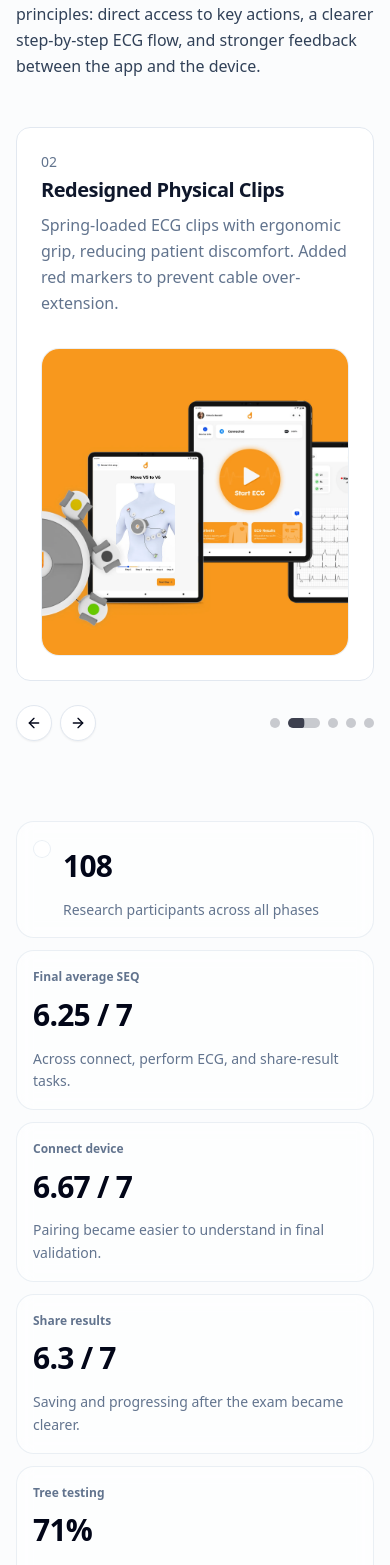
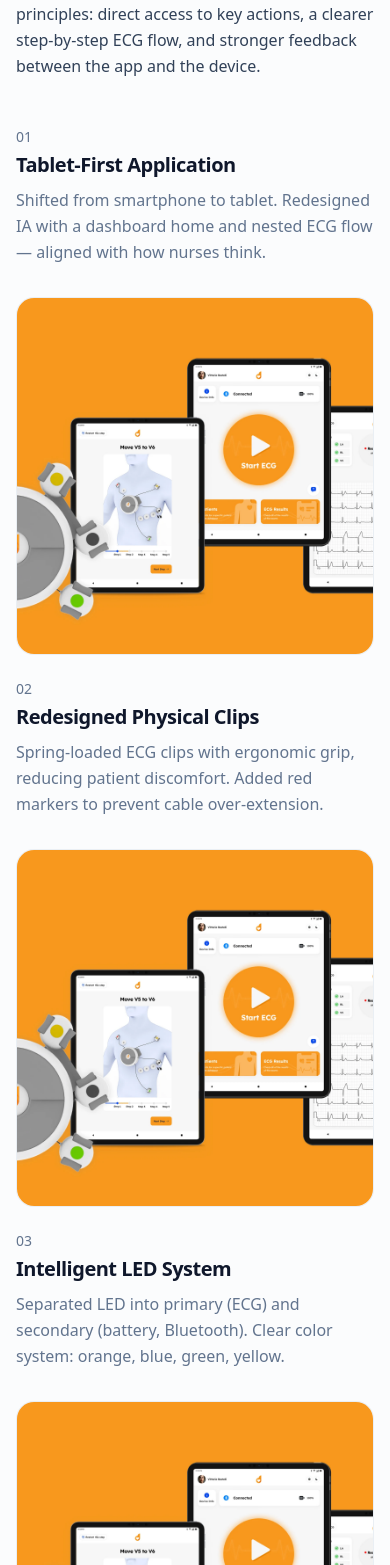
Before and after one commit to shkyb/shkyb.github.io, a React (Vite) app: page /projects/d-heart in a window 390 px wide. Shown: the part 3743-5308 px from the top of the page. Built offline with nearby package versions, Linux system fonts and the light colour scheme.

Commit message:
added static processstep for mobile view [d-heart soloution]

```diff
--- a/src/case-studies/d-heart/index.jsx
+++ b/src/case-studies/d-heart/index.jsx
@@ -37,25 +37,22 @@ import {
 
 const topMetrics = [
   {
-    icon: "asd",
-    value: "108",
-    note: "Research participants across all phases",
-  },
-  {
     label: "Final average SEQ",
     value: "6.25 / 7",
+    delta:"⬆️",
     note: "Across connect, perform ECG, and share-result tasks.",
   },
   {
-    label: "Connect device",
-    value: "6.67 / 7",
-    note: "Pairing became easier to understand in final validation.",
+    label: "Participants",
+    value: "5 x🧑‍⚕️",
+    // delta:"🧑‍⚕️",
+    note: "Nurses tested in real nursing home setting.",
   },
-  {
-    label: "Share results",
-    value: "6.3 / 7",
-    note: "Saving and progressing after the exam became clearer.",
-  },
+  // {
+  //   label: "Share results",
+  //   value: "6.3 / 7",
+  //   note: "Saving and progressing after the exam became clearer.",
+  // },
   {
     label: "Tree testing",
     value: "71%",
@@ -85,6 +82,65 @@ const researchInsights = [
       "Power, Bluetooth, charging, battery, and ECG states were all routed through a single feedback channel.",
   },
 ]
+
+const solutions = [
+  {
+    step: "01",
+    title: "Tablet-First Application",
+    description:
+      "Shifted from smartphone to tablet. Redesigned IA with a dashboard home and nested ECG flow — aligned with how nurses think.",
+    figure: {
+      src: cover,
+      alt: "Screen 1",
+      aspect: "aspect-square",
+    },
+  },
+  {
+    step: "02",
+    title: "Redesigned Physical Clips",
+    description:
+      "Spring-loaded ECG clips with ergonomic grip, reducing patient discomfort. Added red markers to prevent cable over-extension.",
+    figure: {
+      src: cover,
+      alt: "Screen 1",
+      aspect: "aspect-square",
+    },
+  },
+  {
+    step: "03",
+    title: "Intelligent LED System",
+    description:
+      "Separated LED into primary (ECG) and secondary (battery, Bluetooth). Clear color system: orange, blue, green, yellow.",
+    figure: {
+      src: cover,
+      alt: "Screen 1",
+      aspect: "aspect-square",
+    },
+  },
+  {
+    step: "04",
+    title: "Nurse-Integrated Ecosystem",
+    description:
+      "Integrated with patient databases to remove manual entry. Added nurse login via ID card, validated across multiple countries.",
+    figure: {
+      src: cover,
+      alt: "Screen 1",
+      aspect: "aspect-square",
+    },
+  },
+  {
+    step: "05",
+    title: "3D Instructional Renders",
+    description:
+      "Replaced flat diagrams with 3D visuals of device and electrode placement. Carousel allows self-paced guidance.",
+    figure: {
+      src: cover,
+      alt: "Screen 1",
+      aspect: "aspect-square",
+    },
+  },
+]
+
 export const dHeartCase = {
   slug: "d-heart",
 
@@ -256,102 +312,29 @@ export const dHeartCase = {
           </Prose>
 
           <Carousel
-            className="mx-auto mt-12 max-w-3xl"
+            className="mx-auto mt-12 hidden max-w-3xl md:block"
             options={{ align: "start", loop: true }}
             plugins={[
               Autoplay({ delay: 4500, stopOnInteraction: false })
             ]}
           >
             <CarouselContent>
-              <CarouselItem>
+              {solutions.map((solution) => (
+                <CarouselItem key={solution.step}>
                   <Card className="shadow-none">
                     <CardContent>
                       <ProcessStep
                         className="mx-auto max-w-3xl [&>div:first-child]:flex [&>div:first-child]:h-full [&>div:first-child]:flex-col [&>div:first-child]:justify-end"
-                      step="01"
-                      title="Tablet-First Application"
-                      description="Shifted from smartphone to tablet. Redesigned IA with a dashboard home and nested ECG flow — aligned with how nurses think."
-                      figure={{
-                        src: cover,
-                        alt: "Screen 1",
-                        aspect: "aspect-square",
-                      }}
+                        step={solution.step}
+                        // reverse
+                        title={solution.title}
+                        description={solution.description}
+                        figure={solution.figure}
                       />
                     </CardContent>
                   </Card>
                 </CarouselItem>
-
-              <CarouselItem>
-                <Card className="shadow-none">
-                  <CardContent>
-                    <ProcessStep
-                      className="mx-auto max-w-3xl [&>div:first-child]:flex [&>div:first-child]:h-full [&>div:first-child]:flex-col [&>div:first-child]:justify-end"
-                      step="02"
-                      title="Redesigned Physical Clips"
-                      description="Spring-loaded ECG clips with ergonomic grip, reducing patient discomfort. Added red markers to prevent cable over-extension."
-                      figure={{
-                        src: cover,
-                        alt: "Screen 1",
-                        aspect: "aspect-square",
-                      }}
-                    />
-                  </CardContent>
-                </Card>
-              </CarouselItem>
-
-              <CarouselItem>
-                <Card className="shadow-none">
-                  <CardContent>
-                    <ProcessStep
-                      className="mx-auto max-w-3xl [&>div:first-child]:flex [&>div:first-child]:h-full [&>div:first-child]:flex-col [&>div:first-child]:justify-end"
-                      step="03"
-                      title="Intelligent LED System"
-                      description="Separated LED into primary (ECG) and secondary (battery, Bluetooth). Clear color system: orange, blue, green, yellow."
-                      figure={{
-                        src: cover,
-                        alt: "Screen 1",
-                        aspect: "aspect-square",
-                      }}
-                    />
-                  </CardContent>
-                </Card>
-              </CarouselItem>
-
-              <CarouselItem>
-                <Card className="shadow-none">
-                  <CardContent>
-                    <ProcessStep
-                      className="mx-auto max-w-3xl [&>div:first-child]:flex [&>div:first-child]:h-full [&>div:first-child]:flex-col [&>div:first-child]:justify-end"
-                      step="04"
-                      title="Nurse-Integrated Ecosystem"
-                      description="Integrated with patient databases to remove manual entry. Added nurse login via ID card, validated across multiple countries."
-                      figure={{
-                        src: cover,
-                        alt: "Screen 1",
-                        aspect: "aspect-square",
-                      }}
-                    />
-                  </CardContent>
-                </Card>
-              </CarouselItem>
-
-              <CarouselItem>
-                <Card className="shadow-none">
-                  <CardContent>
-                    <ProcessStep
-                      className="mx-auto max-w-3xl [&>div:first-child]:flex [&>div:first-child]:h-full [&>div:first-child]:flex-col [&>div:first-child]:justify-end"
-                      step="05"
-                      title="3D Instructional Renders"
-                      description="Replaced flat diagrams with 3D visuals of device and electrode placement. Carousel allows self-paced guidance."
-                      figure={{
-                        src: cover,
-                        alt: "Screen 1",
-                        aspect: "aspect-square",
-                      }}
-                    />
-                  </CardContent>
-                </Card>
-              </CarouselItem>
+              ))}
             </CarouselContent>
 
             <div className="mt-6 flex items-center justify-between gap-4">
@@ -364,8 +347,21 @@ export const dHeartCase = {
             </div>
           </Carousel>
 
+          <div className="mt-12 space-y-6 md:hidden">
+            {solutions.map((solution) => (
+              <ProcessStep
+                key={solution.step}
+                className="mx-auto max-w-3xl [&>div:first-child]:flex [&>div:first-child]:h-full [&>div:first-child]:flex-col [&>div:first-child]:justify-end"
+                step={solution.step}
+                title={solution.title}
+                description={solution.description}
+                figure={solution.figure}
+              />
+            ))}
+          </div>
 
-          <Metrics items={topMetrics} columns={4} className="mt-20" />
+
+          <Metrics items={topMetrics} columns={3} className="mt-20 mx-auto max-w-3xl" />
 
 
         </>
```
Lines whose indentation alone changed are shown as unchanged.
